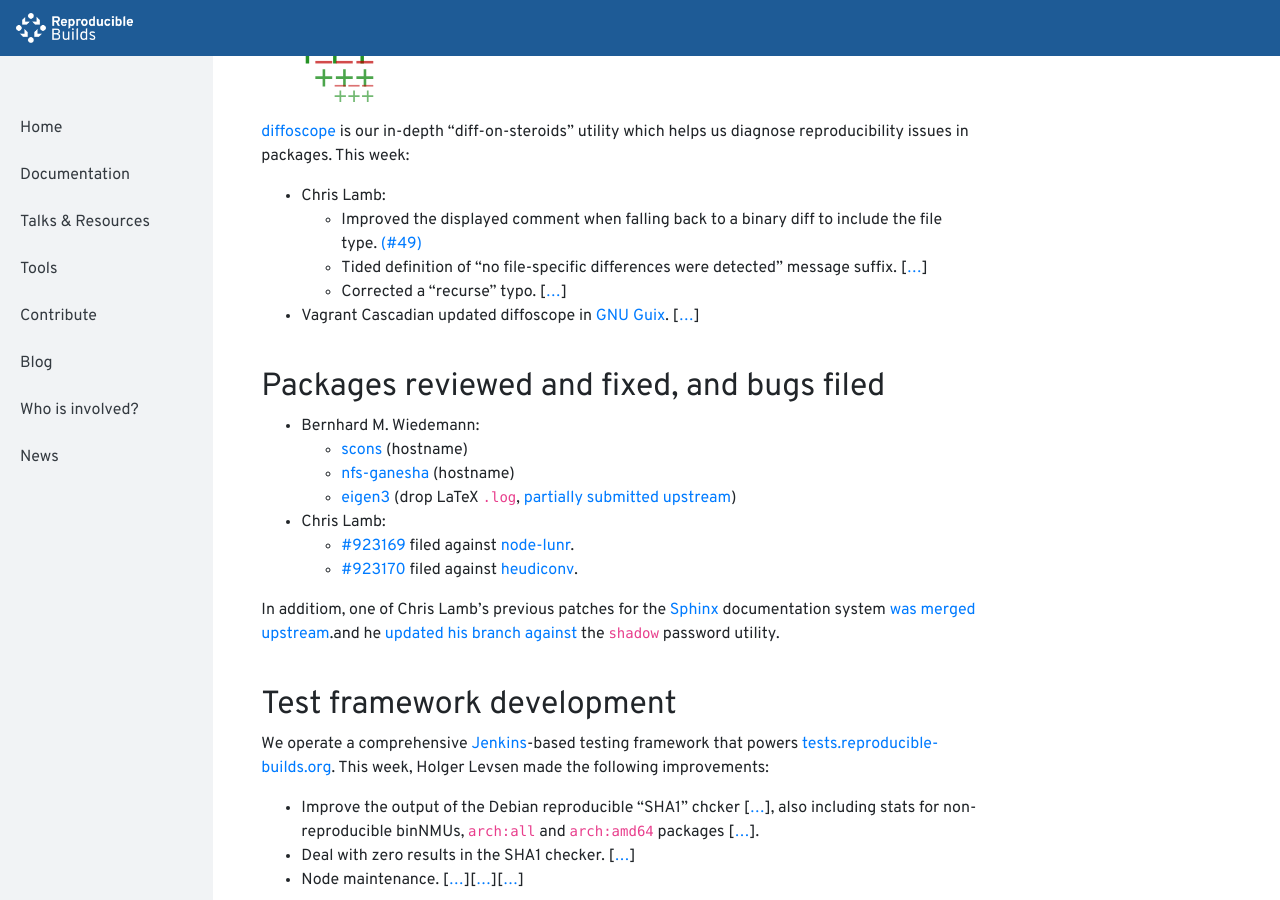
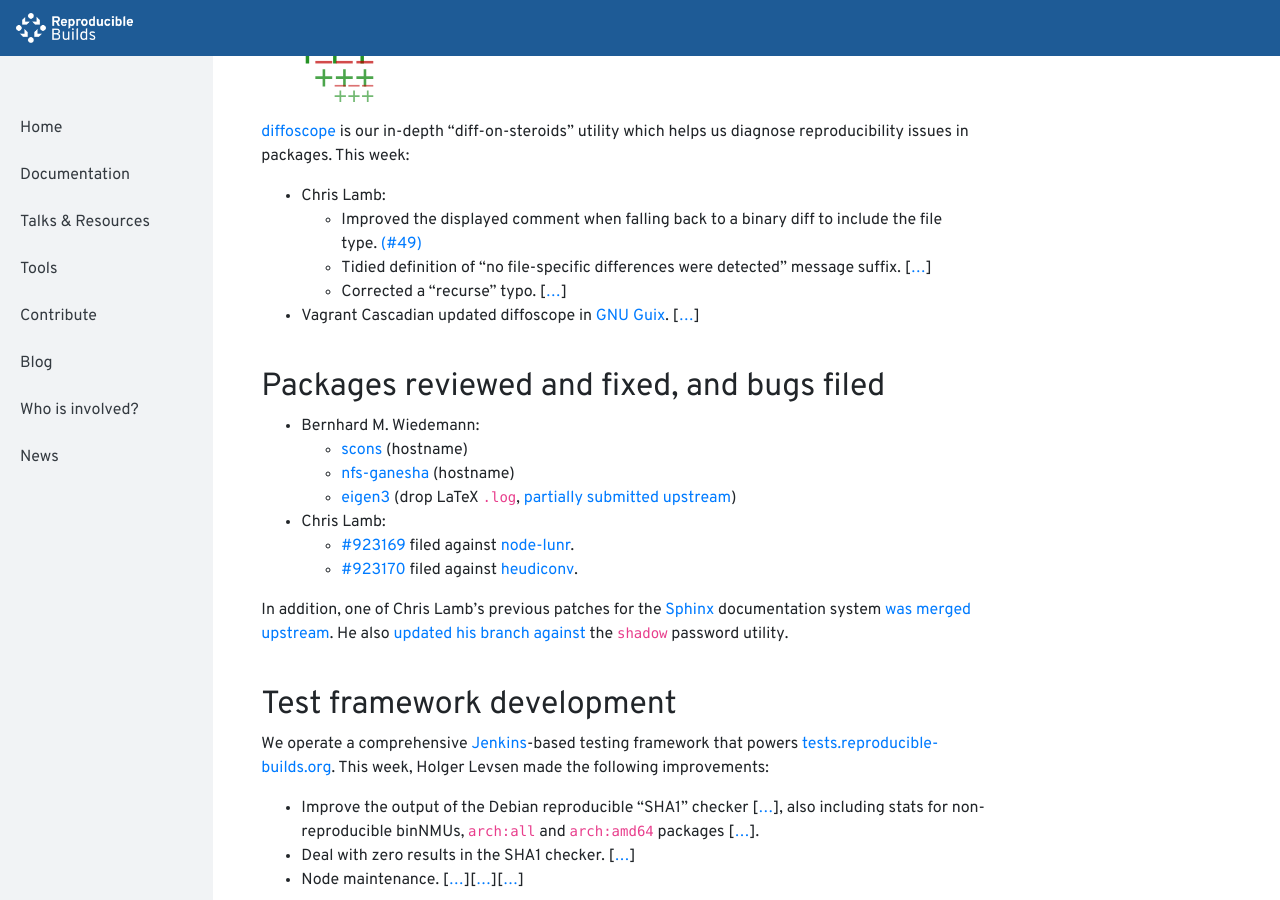
Before and after one commit to prototypefund/reproducible-website, a Jekyll site: the page built from _blog/posts/201.md, in a window 1280 px wide and 900 px high, scrolled down 1082 px. Built offline with Jekyll 4.4.1, drawn with Linux system fonts in a browser that asks for light colours.

Commit message:
201: Various typos

```diff
--- a/_blog/posts/201.md
+++ b/_blog/posts/201.md
@@ -31,7 +31,7 @@
 
 * Chris Lamb:
     * Improved the displayed comment when falling back to a binary diff to include the file type.&nbsp;[(#49)](https://salsa.debian.org/reproducible-builds/diffoscope/issues/49)
-    * Tided definition of "no file-specific differences were detected" message suffix.&nbsp;[[...](https://salsa.debian.org/reproducible-builds/diffoscope/commit/a671bfb)]
+    * Tidied definition of "no file-specific differences were detected" message suffix.&nbsp;[[...](https://salsa.debian.org/reproducible-builds/diffoscope/commit/a671bfb)]
     * Corrected a "recurse" typo.&nbsp;[[...](https://salsa.debian.org/reproducible-builds/diffoscope/commit/d41f09b)]
 
 * Vagrant Cascadian updated diffoscope in [GNU Guix](https://www.gnu.org/software/guix/).&nbsp;[[...](https://git.savannah.gnu.org/cgit/guix.git/commit/?id=6dacaa70a0874662cbdabfc6df987cd5a09a518c)]
@@ -47,13 +47,13 @@
     * [#923169](https://bugs.debian.org/923169) filed against [node-lunr](https://tracker.debian.org/pkg/node-lunr).
     * [#923170](https://bugs.debian.org/923170) filed against [heudiconv](https://tracker.debian.org/pkg/heudiconv).
 
-In additiom, one of Chris Lamb's previous patches for the [Sphinx](https://sphinx-doc.org) documentation system [was merged upstream](https://github.com/sphinx-doc/sphinx/pull/6028#issuecomment-467885608).and he [updated his branch against](https://github.com/shadow-maint/shadow/pull/146#issuecomment-468750829) the `shadow` password utility.
+In addition, one of Chris Lamb's previous patches for the [Sphinx](https://sphinx-doc.org) documentation system [was merged upstream](https://github.com/sphinx-doc/sphinx/pull/6028#issuecomment-467885608). He also [updated his branch against](https://github.com/shadow-maint/shadow/pull/146#issuecomment-468750829) the `shadow` password utility.
 
 ## Test framework development
 
 We operate a comprehensive [Jenkins](https://jenkins.io/)-based testing framework that powers [tests.reproducible-builds.org](https://tests.reproducible-builds.org). This week, Holger Levsen made the following improvements:
 
-* Improve the output of the Debian reproducible "SHA1" chcker [[...](https://salsa.debian.org/qa/jenkins.debian.net/commit/5a50d32f)], also including stats for non-reproducible binNMUs, `arch:all` and `arch:amd64` packages [[...](https://salsa.debian.org/qa/jenkins.debian.net/commit/151b4f00)].
+* Improve the output of the Debian reproducible "SHA1" checker [[...](https://salsa.debian.org/qa/jenkins.debian.net/commit/5a50d32f)], also including stats for non-reproducible binNMUs, `arch:all` and `arch:amd64` packages [[...](https://salsa.debian.org/qa/jenkins.debian.net/commit/151b4f00)].
 * Deal with zero results in the SHA1 checker.&nbsp;[[...](https://salsa.debian.org/qa/jenkins.debian.net/commit/38bf9944)]
 * Node maintenance.&nbsp;[[...](https://salsa.debian.org/qa/jenkins.debian.net/commit/efbe90df)][[...](https://salsa.debian.org/qa/jenkins.debian.net/commit/2d0205d5)][[...](https://salsa.debian.org/qa/jenkins.debian.net/commit/b700d342)]
 
```
